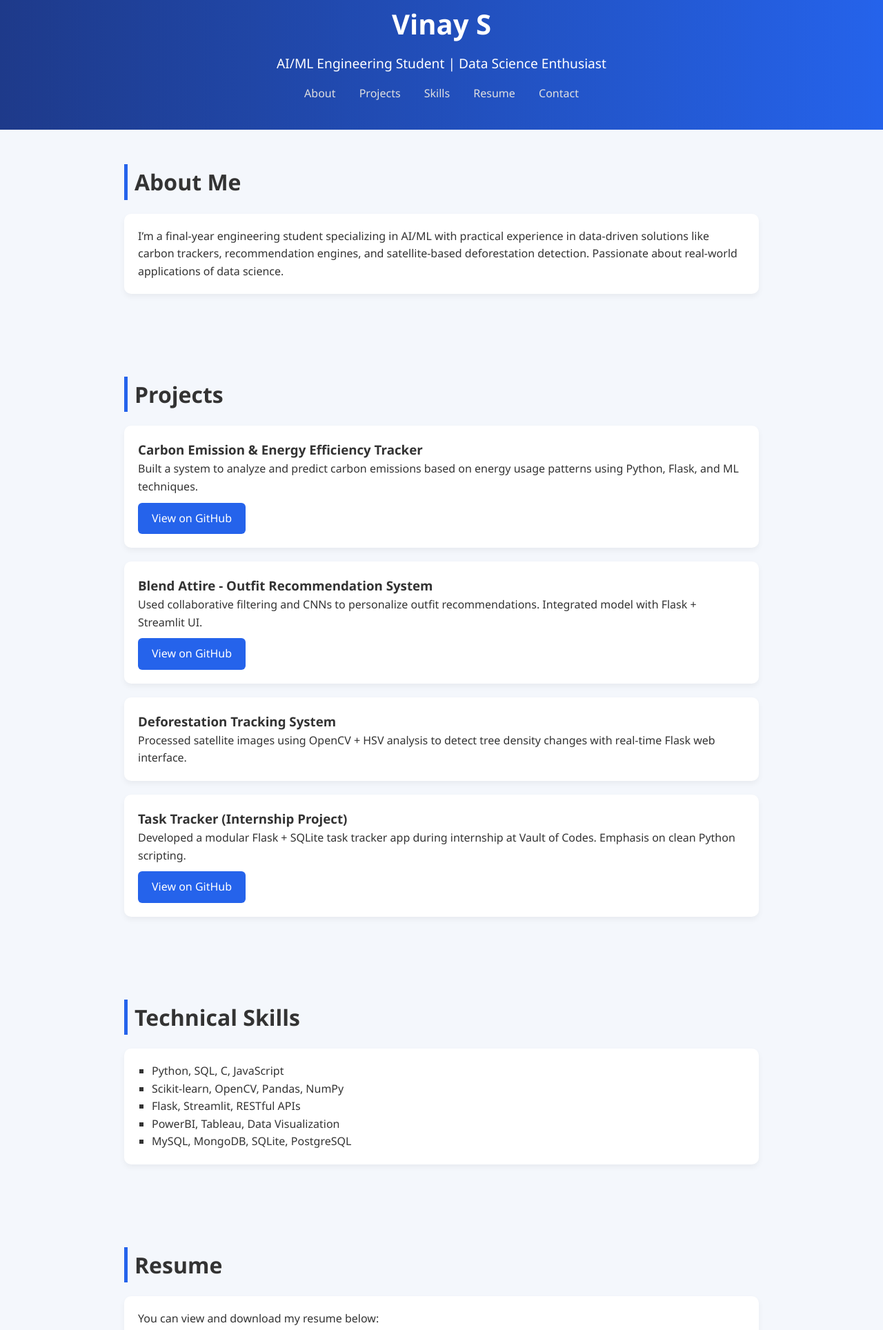
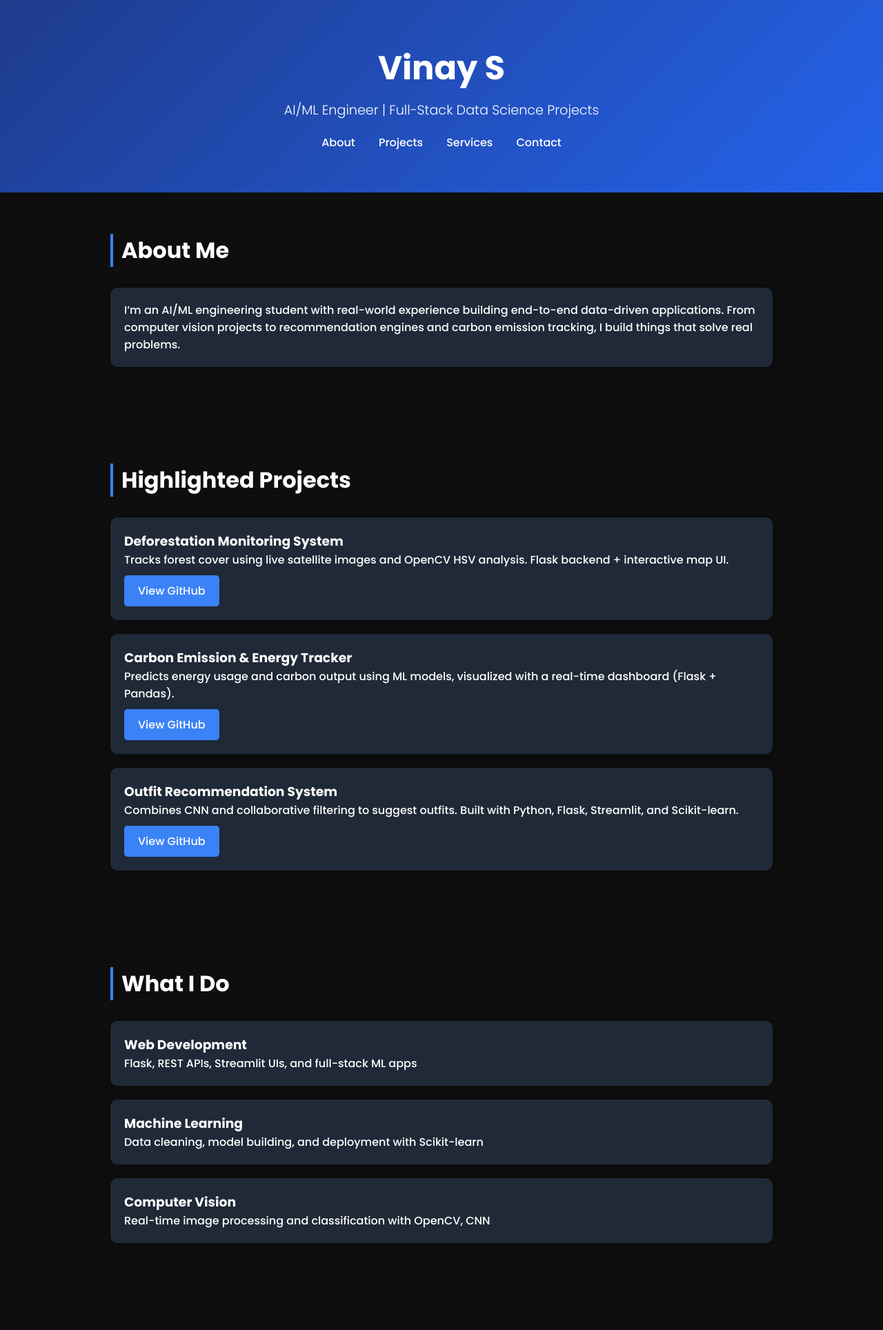
Before and after one commit to yaniv-11/vinay-11.github.io, a plain HTML site: page index.html in a window 1280 px wide. Shown: the part 37-1965 px from the top of the page at 69% size. Drawn offline with Linux system fonts and the light colour scheme.

Commit message:
Update index.html

```diff
--- a/index.html
+++ b/index.html
@@ -1,117 +1,83 @@
 <!DOCTYPE html>
 <html lang="en">
 <head>
-  <meta charset="UTF-8">
-  <meta name="viewport" content="width=device-width, initial-scale=1.0">
-  <title>Vinay S | AI/ML Engineer</title>
+  <meta charset="UTF-8" />
+  <meta name="viewport" content="width=device-width, initial-scale=1.0" />
+  <title>Vinay S | AI/ML Portfolio</title>
+  <link href="https://fonts.googleapis.com/css2?family=Poppins:wght@300;500;700&display=swap" rel="stylesheet" />
   <style>
-    * {
-      margin: 0;
-      padding: 0;
-      box-sizing: border-box;
+    * { margin: 0; padding: 0; box-sizing: border-box; }
+    body {
+      font-family: 'Poppins', sans-serif;
+      background-color: #0e0e0e;
+      color: #ffffff;
       scroll-behavior: smooth;
     }
-
-    body {
-      font-family: 'Segoe UI', Tahoma, Geneva, Verdana, sans-serif;
-      line-height: 1.6;
-      background: #f4f7fc;
-      color: #333;
-      animation: fadeIn 1s ease-in;
+    header {
+      display: flex;
+      flex-direction: column;
+      align-items: center;
+      justify-content: center;
+      text-align: center;
+      padding: 100px 20px 60px;
+      background: linear-gradient(135deg, #1e3a8a, #2563eb);
+      animation: fadeIn 1.5s ease-in-out;
     }
-
-    @keyframes fadeIn {
-      from { opacity: 0; }
-      to { opacity: 1; }
-    }
-
-    header {
-      background: linear-gradient(to right, #1e3a8a, #2563eb);
-      color: white;
-      padding: 40px 20px;
-      text-align: center;
-    }
-
-    header h1 {
-      font-size: 2.5rem;
-      margin-bottom: 10px;
-    }
-
-    header p {
-      font-size: 1.2rem;
-      font-weight: 300;
-    }
-
-    nav {
-      margin-top: 15px;
-    }
-
+    header h1 { font-size: 3rem; margin-bottom: 10px; font-weight: 700; }
+    header p { font-size: 1.2rem; font-weight: 300; margin-bottom: 20px; }
     nav a {
-      color: #e0e0e0;
+      color: #fff;
       text-decoration: none;
       margin: 0 15px;
       font-weight: 500;
-      transition: color 0.3s;
+      transition: color 0.3s ease;
     }
+    nav a:hover { color: #cbd5e1; }
 
-    nav a:hover {
-      color: #fff;
-    }
-
-    .section {
-      padding: 50px 20px;
-      max-width: 960px;
+    section {
+      padding: 60px 20px;
+      max-width: 1000px;
       margin: auto;
     }
-
     h2 {
       font-size: 2rem;
-      margin-bottom: 20px;
-      border-left: 5px solid #2563eb;
-      padding-left: 10px;
+      border-left: 4px solid #3b82f6;
+      padding-left: 12px;
+      margin-bottom: 30px;
     }
-
-    .project, .skills, .contact-info {
-      background: #ffffff;
+    .card {
+      background-color: #1f2937;
       padding: 20px;
       border-radius: 10px;
       margin-bottom: 20px;
-      box-shadow: 0 4px 8px rgba(0,0,0,0.05);
-      transition: transform 0.3s ease, box-shadow 0.3s ease;
+      transition: all 0.3s ease-in-out;
+      box-shadow: 0 0 15px rgba(0, 0, 0, 0.3);
     }
-
-    .project:hover {
+    .card:hover {
       transform: translateY(-5px);
-      box-shadow: 0 8px 16px rgba(0,0,0,0.1);
+      box-shadow: 0 0 20px rgba(59, 130, 246, 0.5);
     }
-
-    .skills ul {
-      list-style-type: square;
-      padding-left: 20px;
-    }
-
     .btn {
       display: inline-block;
-      background: #2563eb;
+      padding: 10px 20px;
+      background-color: #3b82f6;
       color: #fff;
-      padding: 10px 20px;
-      border-radius: 6px;
+      border-radius: 5px;
       text-decoration: none;
+      transition: background-color 0.3s ease;
       margin-top: 10px;
-      transition: background 0.3s ease;
     }
-
-    .btn:hover {
-      background: #1d4ed8;
+    .btn:hover { background-color: #1d4ed8; }
+    footer {
+      text-align: center;
+      padding: 30px 20px;
+      background-color: #111827;
+      font-size: 0.9rem;
     }
-
-    footer {
-      background: #1e3a8a;
-      color: white;
-      text-align: center;
-      padding: 20px;
+    @keyframes fadeIn {
+      0% { opacity: 0; transform: translateY(20px); }
+      100% { opacity: 1; transform: translateY(0); }
     }
-
     @media (max-width: 768px) {
       header h1 { font-size: 2rem; }
       nav a { display: block; margin: 10px 0; }
@@ -121,78 +87,68 @@
 <body>
   <header>
     <h1>Vinay S</h1>
-    <p>AI/ML Engineering Student | Data Science Enthusiast</p>
+    <p>AI/ML Engineer | Full-Stack Data Science Projects</p>
     <nav>
       <a href="#about">About</a>
       <a href="#projects">Projects</a>
-      <a href="#skills">Skills</a>
-      <a href="#resume">Resume</a>
+      <a href="#services">Services</a>
       <a href="#contact">Contact</a>
     </nav>
   </header>
 
-  <section id="about" class="section">
+  <section id="about">
     <h2>About Me</h2>
-    <div class="project">
-      <p>I’m a final-year engineering student specializing in AI/ML with practical experience in data-driven solutions like carbon trackers, recommendation engines, and satellite-based deforestation detection. Passionate about real-world applications of data science.</p>
+    <div class="card">
+      <p>I’m an AI/ML engineering student with real-world experience building end-to-end data-driven applications. From computer vision projects to recommendation engines and carbon emission tracking, I build things that solve real problems.</p>
     </div>
   </section>
 
-  <section id="projects" class="section">
-    <h2>Projects</h2>
-    <div class="project">
-      <h3>Carbon Emission & Energy Efficiency Tracker</h3>
-      <p>Built a system to analyze and predict carbon emissions based on energy usage patterns using Python, Flask, and ML techniques.</p>
-      <a href="https://github.com/yaniv-11/Carbon_emmission_energy_efficiency_tracker" class="btn" target="_blank">View on GitHub</a>
+  <section id="projects">
+    <h2>Highlighted Projects</h2>
+    <div class="card">
+      <h3>Deforestation Monitoring System</h3>
+      <p>Tracks forest cover using live satellite images and OpenCV HSV analysis. Flask backend + interactive map UI.</p>
+      <a href="https://github.com/yaniv-11/deforestation-monitor" class="btn" target="_blank">View GitHub</a>
     </div>
-    <div class="project">
-      <h3>Blend Attire - Outfit Recommendation System</h3>
-      <p>Used collaborative filtering and CNNs to personalize outfit recommendations. Integrated model with Flask + Streamlit UI.</p>
-      <a href="https://github.com/yaniv-11/Blend-Attire" class="btn" target="_blank">View on GitHub</a>
+    <div class="card">
+      <h3>Carbon Emission & Energy Tracker</h3>
+      <p>Predicts energy usage and carbon output using ML models, visualized with a real-time dashboard (Flask + Pandas).</p>
+      <a href="https://github.com/yaniv-11/Carbon_emmission_energy_efficiency_tracker" class="btn" target="_blank">View GitHub</a>
     </div>
-    <div class="project">
-      <h3>Deforestation Tracking System</h3>
-      <p>Processed satellite images using OpenCV + HSV analysis to detect tree density changes with real-time Flask web interface.</p>
-    </div>
-    <div class="project">
-      <h3>Task Tracker (Internship Project)</h3>
-      <p>Developed a modular Flask + SQLite task tracker app during internship at Vault of Codes. Emphasis on clean Python scripting.</p>
-      <a href="https://github.com/yaniv-11/TASK-TRACKER" class="btn" target="_blank">View on GitHub</a>
+    <div class="card">
+      <h3>Outfit Recommendation System</h3>
+      <p>Combines CNN and collaborative filtering to suggest outfits. Built with Python, Flask, Streamlit, and Scikit-learn.</p>
+      <a href="https://github.com/yaniv-11/Blend-Attire" class="btn" target="_blank">View GitHub</a>
     </div>
   </section>
 
-  <section id="skills" class="section">
-    <h2>Technical Skills</h2>
-    <div class="skills">
-      <ul>
-        <li>Python, SQL, C, JavaScript</li>
-        <li>Scikit-learn, OpenCV, Pandas, NumPy</li>
-        <li>Flask, Streamlit, RESTful APIs</li>
-        <li>PowerBI, Tableau, Data Visualization</li>
-        <li>MySQL, MongoDB, SQLite, PostgreSQL</li>
-      </ul>
+  <section id="services">
+    <h2>What I Do</h2>
+    <div class="card">
+      <h3>Web Development</h3>
+      <p>Flask, REST APIs, Streamlit UIs, and full-stack ML apps</p>
+    </div>
+    <div class="card">
+      <h3>Machine Learning</h3>
+      <p>Data cleaning, model building, and deployment with Scikit-learn</p>
+    </div>
+    <div class="card">
+      <h3>Computer Vision</h3>
+      <p>Real-time image processing and classification with OpenCV, CNN</p>
     </div>
   </section>
 
-  <section id="resume" class="section">
-    <h2>Resume</h2>
-    <div class="project">
-      <p>You can view and download my resume below:</p>
-      <a href="vinay resume.pdf" class="btn" download>Download Resume (PDF)</a>
-    </div>
-  </section>
-
-  <section id="contact" class="section">
-    <h2>Contact</h2>
-    <div class="contact-info">
+  <section id="contact">
+    <h2>Get in Touch</h2>
+    <div class="card">
       <p>Email: <a href="mailto:vinays.6360@gmail.com">vinays.6360@gmail.com</a></p>
-      <p>GitHub: <a href="https://github.com/yaniv-11" target="_blank">github.com/yaniv-11</a></p>
-      <p>LinkedIn: <a href="https://linkedin.com/in/vinay-s-354b7b2b2" target="_blank">linkedin.com/in/vinay-s-354b7b2b2</a></p>
+      <p>GitHub: <a href="https://github.com/yaniv-11" target="_blank">@yaniv-11</a></p>
+      <p>LinkedIn: <a href="https://linkedin.com/in/vinay-s-354b7b2b2" target="_blank">/vinay-s-354b7b2b2</a></p>
     </div>
   </section>
 
   <footer>
-    <p>&copy; 2025 Vinay S. All rights reserved.</p>
+    &copy; 2025 Vinay S — Built with HTML + CSS
   </footer>
 </body>
 </html>
```
